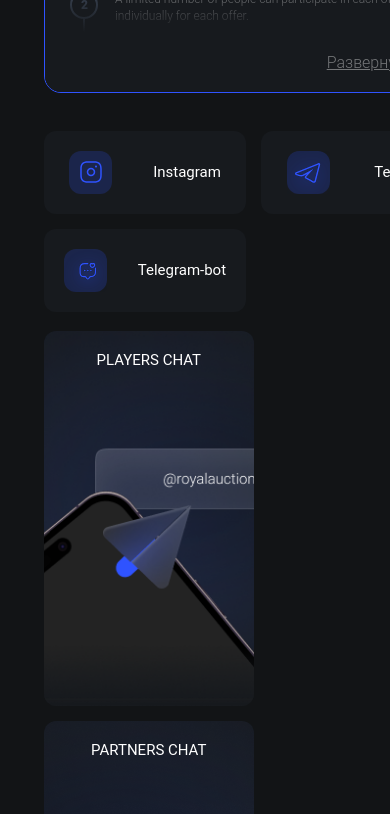
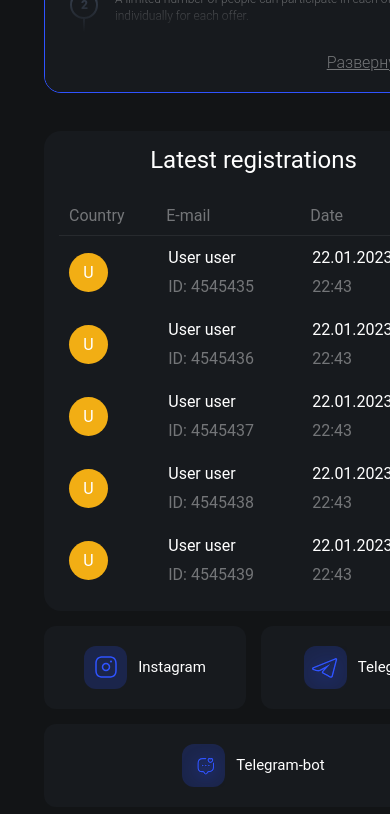
Before and after one commit to competitivebidding/frontend, a React (Vite) app: page / in a window 390 px wide. Shown: the part 1620-2434 px from the top of the page. Built offline with nearby package versions, Linux system fonts and the light colour scheme.

Commit message:
завершение работы над стилями

```diff
--- a/src/pages/pageMain/MainBottom/MainBottom.scss
+++ b/src/pages/pageMain/MainBottom/MainBottom.scss
@@ -12,6 +12,12 @@
 
 	@media (max-width:900px) {
 		grid-template-columns: 1fr;
+
+		&__right {
+			grid-row-start: 1;
+		}
 	}
 
+
+
 }
--- a/src/pages/pageMain/MainBottom/Social/Social.scss
+++ b/src/pages/pageMain/MainBottom/Social/Social.scss
@@ -3,7 +3,7 @@
 	display: grid;
 	grid-template-columns: repeat(auto-fit, minmax(150px, 1fr));
 
-	&__item {
+	.social__item {
 		background: #171a1e;
 		border-radius: 12px;
 		padding: 20px 10px;
@@ -31,5 +31,17 @@
 			font-size: 15px;
 			color: #ffffff;
 		}
+
+
+		@media (max-width:765px) {
+			& {
+				justify-content: center;
+
+			}
+			&:last-child {
+				grid-column-start: 1;
+				grid-column-end: 3;
+			}
+		}
 	}
 }
--- a/src/pages/pageMain/MainTop/ProgressList/ProgressList.scss
+++ b/src/pages/pageMain/MainTop/ProgressList/ProgressList.scss
@@ -1,7 +1,6 @@
 .main__howItWorks {
 	position: relative;
 	margin-left: 17px;
-	max-width: 392px;
 
 	background: #171a1e;
 
```
